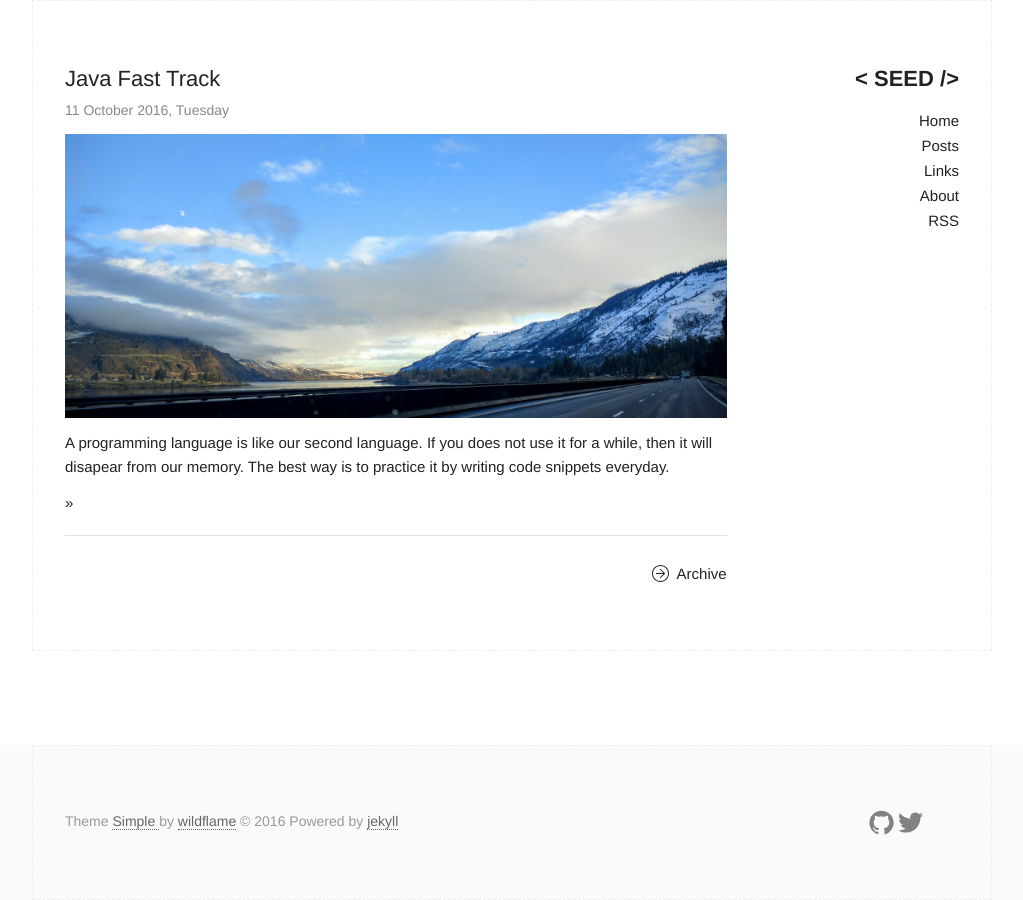
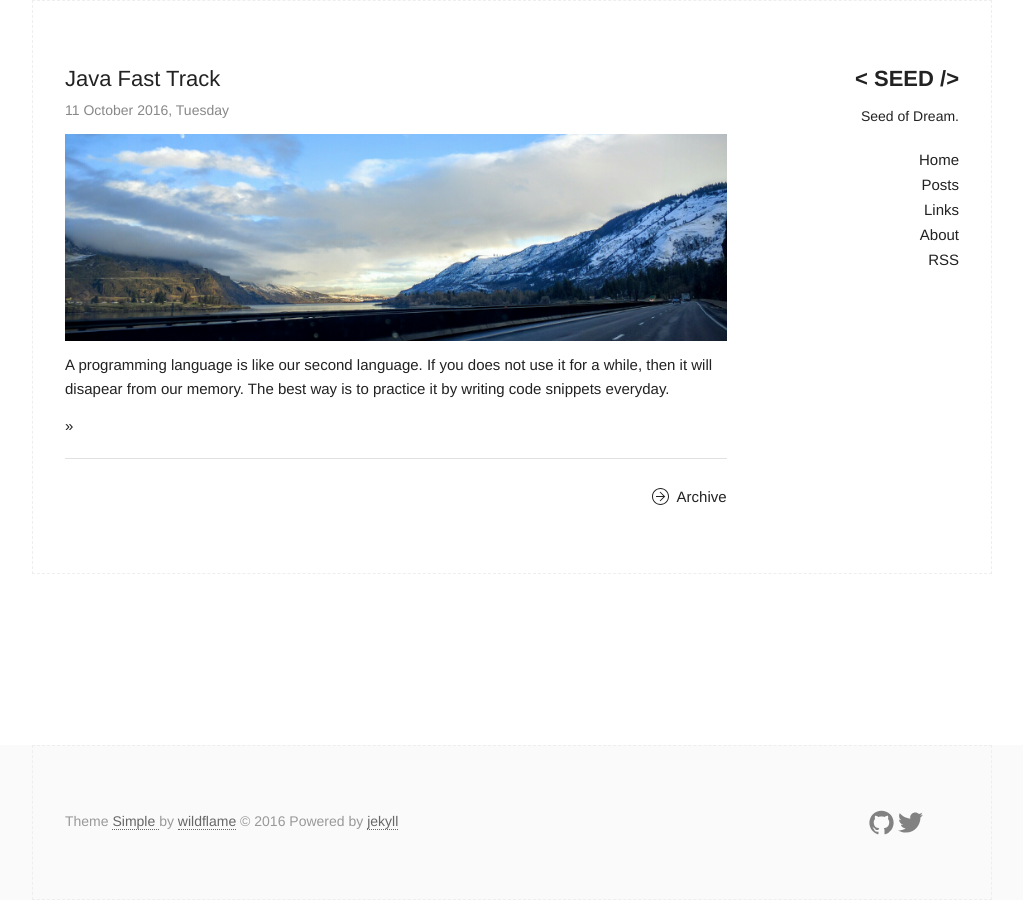
Before and after one commit to Tonyxu82/tonyxu82.github.io, a Jekyll site: the page built from index.html, in a window 1280 px wide. Shown: the whole page, without its empty margins (128-1151 px from the left). Built offline with Jekyll 4.4.1, drawn with Linux system fonts in a browser that asks for light colours.

Commit message:
Update image

```diff
--- a/_config.yml
+++ b/_config.yml
@@ -8,11 +8,13 @@
 # Site settings
 title: < SEED />
 email: tonyxu82@gmail.com
-description: Still other seed fell on good soil. It came up, grew and produced a crop, some multiplying thrity, some sixty, some a hundred times.
+description: Seed of Dream.
 baseurl: "" # the subpath of your site, e.g. /blog
 url: "" # the base hostname & protocol for your site
+
+
+github_username:  tonyxu82
 twitter_username: tonytonyxu
-github_username:  tonyxu82
 
 # Build settings
 markdown: kramdown
--- a/_includes/footer.html
+++ b/_includes/footer.html
@@ -13,8 +13,13 @@
         {% if site.github_username %}
         {% include icon-github.html username=site.github_username %}
         {% endif %}
+
         {% if site.twitter_username %}
         {% include icon-twitter.html username=site.twitter_username %}
+        {% endif %}
+
+        {% if site.instagram_username %}
+        {% include icon-instagram.html username=site.instagram_username %}
         {% endif %}
       </section>
     </div>
--- a/_includes/header.html
+++ b/_includes/header.html
@@ -1,9 +1,9 @@
 <header class="site-header">
 
     <h2 class="logo"><a href="{{ site.baseurl }}/">{{ site.title }}</a></h2>
+    <h6 class="small-font">{{ site.description }}</h6>
 
     <div class="nav">
-
         <label for="menu-toggle" class="menu-icon">
         <!--div data-icon="ei-navicon"></div-->
         <svg viewBox="0 0 18 15">
```
Also changed, not shown: img/columbiagorge.png.
